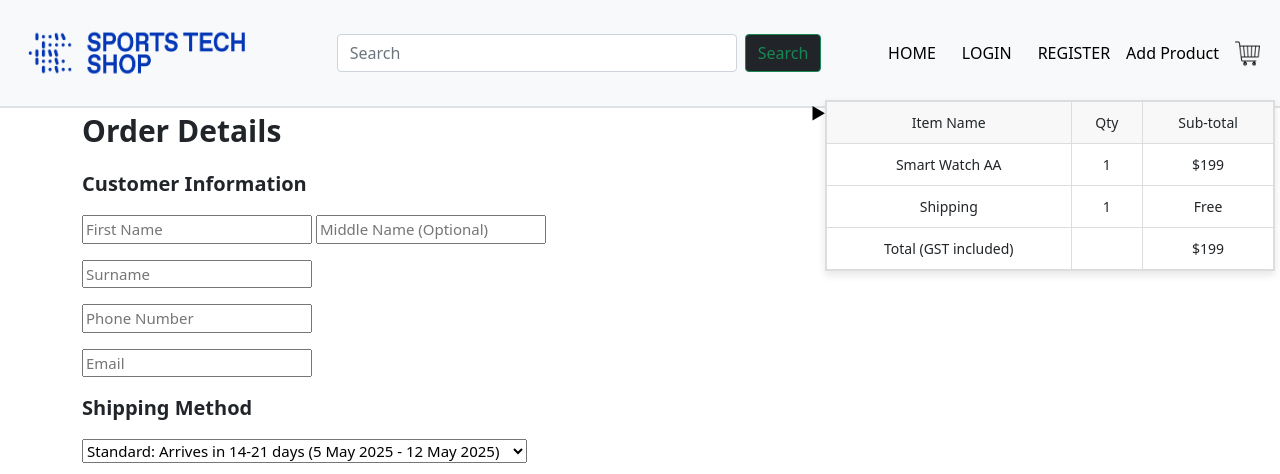
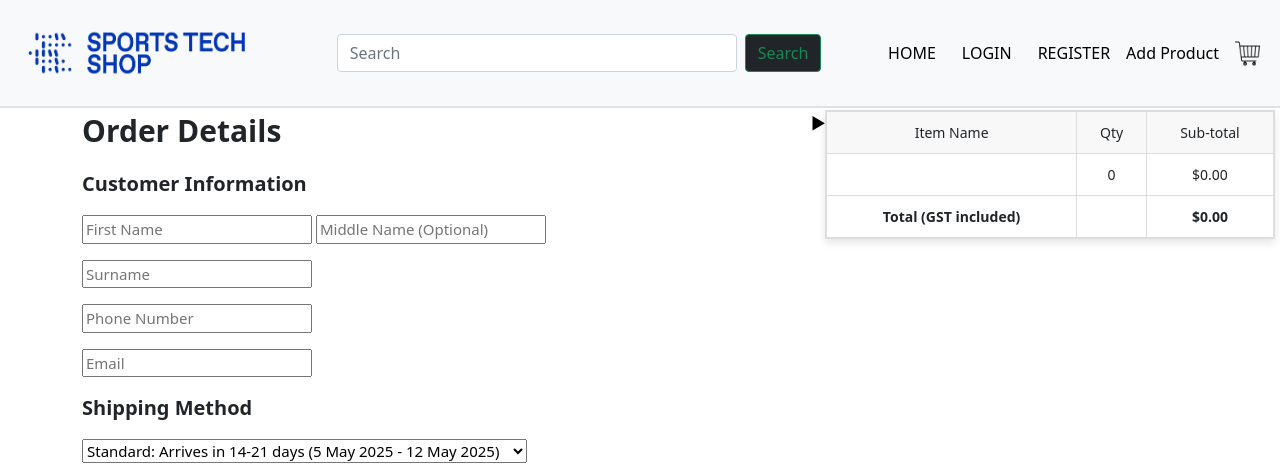
Before and after one commit to lobbzj/QUT-Capstone-Project-T239, a Flask app: page /checkout/ in a window 1280 px wide. Shown: the top 474 px of the page. Run offline with Flask 3, Linux system fonts and the light colour scheme; some libraries are stand-ins or nearby versions.

Commit message:
table getting data from cart then display

```diff
--- a/app/templates/checkout.html
+++ b/app/templates/checkout.html
@@ -107,7 +107,7 @@
 
       </div>
 
-      <div style="position: fixed; top: 100px; right: 5px; width: 450px;">
+      <div style="position: fixed; top: 110px; right: 5px; width: 450px;">
         <!-- Toggle Button -->
         <button id="toggleTableButton" style="position: absolute; left: -20px; background-color: transparent; border: none; cursor: pointer; font-size: 16px;">
             ▶
@@ -123,28 +123,68 @@
                         <th style="padding: 10px; border: 1px solid #ddd; font-size: 14px; font-weight: normal;">Sub-total</th>
                     </tr>
                 </thead>
-                <tbody>
-                    <tr style="text-align: center;">
-                        <td style="padding: 10px; border: 1px solid #ddd; font-size: 14px; font-weight: normal;">Smart Watch AA</td>
-                        <td style="padding: 10px; border: 1px solid #ddd; font-size: 14px; font-weight: normal;">1</td>
-                        <td style="padding: 10px; border: 1px solid #ddd; font-size: 14px; font-weight: normal;">$199</td>
+                <tbody id="cartTableBody">
+                    <!-- Rows will be dynamically added here -->
+                </tbody>
+                <tfoot>
+                    <tr style="text-align: center; font-weight: bold;">
+                        <td style="padding: 10px; border: 1px solid #ddd; font-size: 14px;">Total (GST included)</td>
+                        <td style="padding: 10px; border: 1px solid #ddd; font-size: 14px;"></td>
+                        <td id="cartTotal" style="padding: 10px; border: 1px solid #ddd; font-size: 14px;">$0.00</td>
                     </tr>
-                    <tr style="text-align: center;">
-                        <td style="padding: 10px; border: 1px solid #ddd; font-size: 14px; font-weight: normal;">Shipping</td>
-                        <td style="padding: 10px; border: 1px solid #ddd; font-size: 14px; font-weight: normal;">1</td>
-                        <td style="padding: 10px; border: 1px solid #ddd; font-size: 14px; font-weight: normal;">Free</td>
-                    </tr>
-                    <tr style="text-align: center;">
-                        <td style="padding: 10px; border: 1px solid #ddd; font-size: 14px; font-weight: normal;">Total (GST included)</td>
-                        <td style="padding: 10px; border: 1px solid #ddd; font-size: 14px; font-weight: normal;"></td>
-                        <td style="padding: 10px; border: 1px solid #ddd; font-size: 14px; font-weight: normal;">$199</td>
-                    </tr>
-                </tbody>
+                </tfoot>
             </table>
         </div>
     </div>
 
     <script>
+        // Example cart data (empty by default)
+        const cart = []; // Replace this with your actual cart data
+
+        // Function to populate the cart table
+        function populateCartTable() {
+            const cartTableBody = document.getElementById('cartTableBody');
+            const cartTotalElement = document.getElementById('cartTotal');
+            let cartTotal = 0;
+
+            // Clear the table body
+            cartTableBody.innerHTML = '';
+
+            // Check if the cart is empty
+            if (cart.length === 0) {
+                const emptyRow = `
+                    <tr style="text-align: center;">
+                        <td style="padding: 10px; border: 1px solid #ddd; font-size: 14px; font-weight: normal;"></td>
+                        <td style="padding: 10px; border: 1px solid #ddd; font-size: 14px; font-weight: normal;">0</td>
+                        <td style="padding: 10px; border: 1px solid #ddd; font-size: 14px; font-weight: normal;">$0.00</td>
+                    </tr>
+                `;
+                cartTableBody.innerHTML = emptyRow;
+            } else {
+                // Loop through the cart items and add rows
+                cart.forEach(item => {
+                    const subtotal = item.qty * item.price;
+                    cartTotal += subtotal;
+
+                    const row = `
+                        <tr style="text-align: center;">
+                            <td style="padding: 10px; border: 1px solid #ddd; font-size: 14px; font-weight: normal;">${item.name}</td>
+                            <td style="padding: 10px; border: 1px solid #ddd; font-size: 14px; font-weight: normal;">${item.qty}</td>
+                            <td style="padding: 10px; border: 1px solid #ddd; font-size: 14px; font-weight: normal;">$${subtotal.toFixed(2)}</td>
+                        </tr>
+                    `;
+                    cartTableBody.innerHTML += row;
+                });
+            }
+
+            // Update the total
+            cartTotalElement.textContent = `$${cartTotal.toFixed(2)}`;
+        }
+
+        // Call the function to populate the table
+        populateCartTable();
+
+        // Toggle table visibility
         const toggleButton = document.getElementById('toggleTableButton');
         const tableContainer = document.getElementById('tableContainer');
 
```
